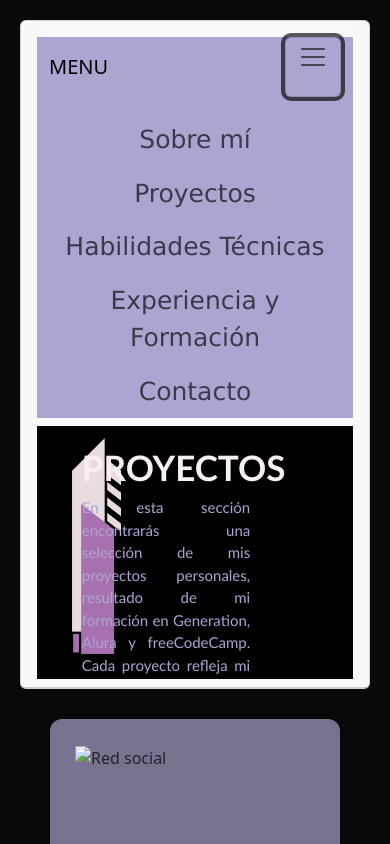
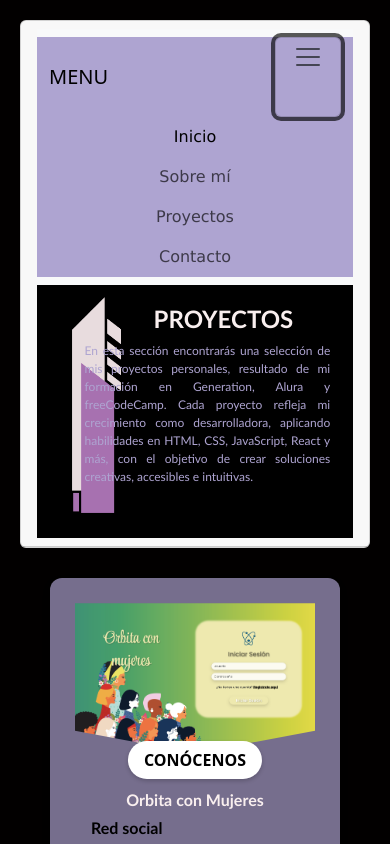
Before and after one commit to Jesska1996/JESKAPORTAFOLIO, a plain HTML site: page PROYEC/proyecto.html in a window 390 px wide. Both pictures are taken after a click on the button "Toggle navigation". Shown: the top 844 px of the page. Drawn offline with nearby package versions, Linux system fonts and the light colour scheme.

Commit message:
Corrige cambios en estilos y agrega nuevas imágenes

```diff
--- a/INI/index.css
+++ b/INI/index.css
@@ -12,7 +12,6 @@
   border: none;
   box-shadow: none;
   outline: none;
-  border-radius: 10%;
 }
 
 .navbar-nav{
@@ -22,7 +21,7 @@
 }
 
 .navbarNavAltMarkup {
-  background-color: rgb(5, 5, 5);
+  background-color: rgb(5, 0, 0);
   border: none;
   box-shadow: none;
   outline: none;
@@ -33,9 +32,7 @@
   font-family:Impact, Haettenschweiler, 'Arial Narrow Bold', sans-serif;
   font-size: 65px;
   text-align: center;
-
   font-weight: bold;
-
   color: rgb(249, 239, 239);
 }
 
@@ -47,7 +44,8 @@
   height: 30vh;
   width: 100%;
   box-sizing: border-box;
-  border-radius: 10%;
+  border-radius: 5%;
+
 }
 
 .contenedor-titulo {
@@ -66,12 +64,13 @@
   color: black;
   padding: 20px;
   max-width: 80%;
+  margin-left: 9%;
   text-align: justify;
 }
 
 /* PORTAFOLIO E IMAGEN*/
 body {
-  background-color: rgb(9, 9, 9);
+  background-color: rgb(0, 0, 0);
   padding: 20px;
 }
 
@@ -112,6 +111,7 @@ textPath {
   margin-top: 4%;
   box-sizing: border-box;
   flex: 1;
+  border-radius: 10%;
 }
 
 footer {
@@ -128,12 +128,12 @@ footer {
 /* RESPONSIVO*/
 @media (max-width: 768px) { /* Móviles */
   .card-title-header {
-      font-size: 20px;
+      font-size: 30px;
   }
 
   .navbar-nav {
       font-size: 16px;
-      flex-direction: column; /* Menu vertical */
+      flex-direction: column;
   }
 
   .imagen img {
@@ -141,25 +141,14 @@ footer {
   }
 
   .col-4 {
-      margin-top: 20px; /* Espacio entre columnas */
+      margin-top: 20px; /
   }
 
   textPath {
-      font-size: 24px;
+      font-size: 60px;
   }
 }
-@media (max-width: 768px) {
 
-  /* ... otros estilos para móviles ... */
-
-  .descpripcion-pagina {
-      font-size: 16px; /* Tamaño aumentado */
-  }
-
-  textPath {
-      font-size: 30px; /* Tamaño aumentado */
-  }
-}
 // Required Bootstrap imports
 @import "../node_modules/bootstrap/scss/variables";
 @import "../node_modules/bootstrap/scss/variables-dark";
--- a/MI/mi.css
+++ b/MI/mi.css
@@ -1,6 +1,6 @@
 /* NAV */
 .menu {
-    padding: 10px;
+    padding: 20px;
     background-color: rgb(174, 164, 209);
     border: none;
     box-shadow: none;
@@ -22,7 +22,7 @@
 }
 
 .navbarNavAltMarkup {
-    background-color: rgb(5, 5, 5);
+    background-color: rgb(5, 0, 0);
     border: none;
     box-shadow: none;
     outline: none;
@@ -30,27 +30,27 @@
 
 /* DESCRIPCION PROYECTO*/
 .card-title-header {
-    font-family: 'Trebuchet MS', 'Lucida Sans Unicode', 'Lucida Grande', 'Lucida Sans', Arial, sans-serif;
-    font-size: 60px;
+    font-family:Impact, Haettenschweiler, 'Arial Narrow Bold', sans-serif;
+    font-size: 65px;
+    text-align: center;
     font-weight: bold;
-    text-align: center;
-    align-content: center;
     color: rgb(249, 239, 239);
-    margin-bottom: 10px;
-    margin-left: 220px;
+    margin-left: 10%;
 }
+
 .card-pres {
-    background-image: url("./SRC/fondo.png");
+    background-image: url("./src/fondo.png");
     background-size: cover;
     background-repeat: no-repeat;
-    height: 25vh;
+    height: 30vh;
     padding: 20px;
-    display: flex;
-    flex-direction: column;
-    justify-content: flex-start;
-    align-items: flex-start;
+    width: 100%;
+    box-sizing: border-box;
+    border-radius: 5%;
 }
+
 .contenedor-titulo {
+    position: relative;
     display: flex;
     justify-content: center;
     align-items: center;
@@ -61,16 +61,18 @@
 
 .descpripcion-pagina {
     font-family: 'Trebuchet MS', 'Lucida Sans Unicode', 'Lucida Grande', 'Lucida Sans', Arial, sans-serif;
-    font-size: 25px;
+    font-size: 16px;
     text-align: justify;
     color:  rgb(174, 164, 209);
-    margin-left: 9%;
-    margin-right: 29%;
+    margin-left: 6%;
+    max-width: 100%;
+    padding: 20px;
+    margin-right: 19%;
     }
 
 /* HOLA/FOTO/EDAD  */
 body {
-    background-color: rgb(9, 9, 9);
+    background-color: rgb(4, 0, 0);
     padding: 20px;
 }
 
@@ -103,8 +105,8 @@
 }
 
 .a1 {
-    font-family: "Segoe UI', Tahoma, Geneva, Verdana, sans-serif";
-    font-size: 25px;
+    font-family: 'Trebuchet MS', 'Lucida Sans Unicode', 'Lucida Grande', 'Lucida Sans', Arial, sans-serif;
+    font-size: 16px;
     color:  rgb(249, 239, 239);
     text-align: justify;
     padding: 20px;
@@ -113,15 +115,15 @@
 /* MI INTERES ACADEMICO/DETALLE  */
 
 .b1 {
-    font-family: "Segoe UI', Tahoma, Geneva, Verdana, sans-serif";
-    font-size: 25px;
+    font-family: 'Trebuchet MS', 'Lucida Sans Unicode', 'Lucida Grande', 'Lucida Sans', Arial, sans-serif;
+    font-size: 16px;
     color:   rgb(249, 239, 239);
     text-align: justify;
     padding: 25px;
 }
 .b2 {
-    font-family: "Segoe UI', Tahoma, Geneva, Verdana, sans-serif";
-    font-size: 25px;
+    font-family: 'Trebuchet MS', 'Lucida Sans Unicode', 'Lucida Grande', 'Lucida Sans', Arial, sans-serif;
+    font-size: 16px;
     color: rgb(249, 239, 239);
     text-align: justify;
     padding: 25px;
@@ -140,44 +142,45 @@
 /* MI INTERES ACADEMICO/DETALLE  */
 
 .favorite {
-    font-family: 'Trebuchet MS', 'Lucida Sans Unicode', 'Lucida Grande', 'Lucida Sans', Arial, sans-serif;
+    font-family: Impact, Haettenschweiler, 'Arial Narrow Bold', sans-serif;
     font-size: 60px;
     font-weight: bold;
     text-align: center;
     align-content: center;
     color: rgb(249, 239, 239);
     margin-bottom: 10px;
-    margin-left: 220px;
 }
 
 
 .table .caption-top {
-    background-color: black;
+    background-color: rgb(0, 0, 0);
     color: rgb(174, 164, 209);;
     width: 100%; /* Ocupa todo el ancho disponible */
     border-collapse: collapse; /* Combina bordes para una apariencia más limpia */
-
 }
 
 .table img {
     width: 100px; /* Ajusta el tamaño de las imágenes según lo que necesites */
     height: auto;
+    border-radius: 5%;
 }
 
 .table th, .table td {
-    padding: 10px; /* Espaciado interno */
-    text-align: left; /* Alineación de texto */
+    padding: 10px;
+    text-align: left;
     border: none;
-    font-family: "Segoe UI', Tahoma, Geneva, Verdana, sans-serif";
-    font-size: 25px;
+    font-family: 'Trebuchet MS', 'Lucida Sans Unicode', 'Lucida Grande', 'Lucida Sans', Arial, sans-serif;
+    font-size: 16x;
     color: rgb(3, 3, 3);
     text-align: justify;
 }
+
 .table caption {
     font-family: 'Trebuchet MS', 'Lucida Sans Unicode', 'Lucida Grande', 'Lucida Sans', Arial, sans-serif;
     font-size: 20px;
     color:  rgb(0, 0, 0);
 }
+
 .table th {
     font-family: 'Trebuchet MS', 'Lucida Sans Unicode', 'Lucida Grande', 'Lucida Sans', Arial, sans-serif;
     font-size: 20px;
@@ -199,6 +202,53 @@
     justify-content: center;
     filter: opacity(0.9);
 }
+
+/*RESPONSIVO*/
+@media (max-width: 768px) {
+    .card-title-header {
+        font-size: 30px;
+    }
+
+    .descpripcion-pagina {
+        margin-right: 1%;
+        font-size: 13px;
+    }
+    .saludo-1,
+    .saludo-2 {
+        font-size: 24px;
+    }
+
+    .navbar-nav {
+        font-size: 16px;
+        flex-direction: column;
+    }
+
+    .imagen img {
+        margin: 10px auto;
+    }
+
+    .col-4 {
+        margin-top: 20px;
+    }
+
+    textPath {
+        font-size: 60px;
+    }
+}
+/* responsivo */
+
+
+@media (max-width: 576px) {
+    .descpripcion-pagina,
+    .saludo-1,
+    .saludo-2 {
+        font-size: 12px; /* Tamaño de fuente aún más pequeño */
+    }
+    .card-title-header {
+        font-size: 24px;
+    }
+}
+
     // Required Bootstrap imports
     @import "../node_modules/bootstrap/scss/variables";
     @import "../node_modules/bootstrap/scss/variables-dark";
--- a/PROYEC/proyecto.css
+++ b/PROYEC/proyecto.css
@@ -1,6 +1,6 @@
 /* NAV */
 .menu {
-  padding: 10px;
+  padding: 20px;
   background-color: rgb(174, 164, 209);
   border: none;
   box-shadow: none;
@@ -36,7 +36,7 @@
   text-align: center;
   align-content: center;
   color: rgb(249, 239, 239);
-    margin-left: 9%;
+  margin-left: 35%;
 }
 .card-pres {
   background-image: url("./scr/fondo.png");
@@ -64,16 +64,16 @@
 
 .descpripcion-pagina {
   font-family: 'Trebuchet MS', 'Lucida Sans Unicode', 'Lucida Grande', 'Lucida Sans', Arial, sans-serif;
-    font-size: 15px;
+  font-size: 16px;
   text-align: justify;
   color:  rgb(174, 164, 209);
-    margin-left: 9%;
+  margin-left: 10%;
   margin-right: 30%;
-    max-width: 85%;
+  max-width: 90%;
 }
 
 body {
-    background-color: rgb(9, 9, 9);
+  background-color: rgb(2, 0, 0);
   padding: 20px;
 }
 
@@ -138,7 +138,6 @@
 .content ul {
   list-style: none;
   padding: 0;
-
 }
 
 .content ul li {
@@ -147,7 +146,7 @@
 }
 
 p.card-text {
-    font-size: 14px;
+  font-size: 16px;
     margin-top: 8px;
 }
 .button-container {
@@ -170,18 +169,7 @@
 .button:hover {
   background-color: #d1a6ff;
 }
-    @media (max-width: 768px) {
-        .card2 {
-          width: calc(50% - 20px); /* Dos tarjetas por fila en pantallas más pequeñas */
-        }
-      }
-
-      @media (max-width: 480px) {
-        .card2 {
-          width: 100%; /* Una tarjeta por fila en pantallas muy pequeñas */
-        }
-      }
-      footer {
+.footer {
   height: 100px;
   background-image: url("./SRC/footer.png");
   background-size: cover;
@@ -191,6 +179,49 @@
   justify-content: center;
   filter: opacity(0.9);
 }
+/*RESPONSIVO*/
+@media (max-width: 768px) {
+  .card-title-header {
+      font-size: 30px;
+  }
+
+  .descpripcion-pagina {
+      margin-right: 1%;
+      font-size: 13px;
+  }
+
+  .navbar-nav {
+      font-size: 16px;
+      flex-direction: column;
+  }
+
+  .imagen img {
+      margin: 10px auto;
+  }
+
+  .col-4 {
+      margin-top: 20px;
+  }
+
+  textPath {
+      font-size: 60px;
+  }
+}
+/* responsivo */
+
+
+@media (max-width: 576px) {
+  .descpripcion-pagina,
+  .saludo-1,
+  .saludo-2 {
+      font-size: 12px; /* Tamaño de fuente aún más pequeño */
+  }
+  .card-title-header {
+      font-size: 24px;
+  }
+}
+
+  }
         // Required Bootstrap imports
         @import "../node_modules/bootstrap/scss/variables";
         @import "../node_modules/bootstrap/scss/variables-dark";
--- a/PROYEC/proyecto.html
+++ b/PROYEC/proyecto.html
@@ -11,7 +11,7 @@
 <!-- ***********************HEADER************************* -->
 
 <header>
-<div class="card text-center">
+<div id="proyectos" class="card text-center">
     <div class="card-header">
         <nav class="navbar navbar-expand-lg bg-body-tertiary">
             <div class="container-fluid">
@@ -22,13 +22,11 @@
             </button>
             <div class="collapse navbar-collapse"  id="navbarNavAltMarkup">
                 <div class="navbar-nav">
-                  <a class="nav-link active" aria-current="page" href="#Array"></a>
-                  <a class="nav-link" href="#sobre-mi" target="_blank">Sobre mí</a>
-                  <a class="nav-link" href="#proyectos" target="_blank">Proyectos</a>
-                  <a class="nav-link" href="#habilidades" target="_blank">Habilidades Técnicas</a>
-                  <a class="nav-link" href="#experiencia" target="_blank">Experiencia y Formación</a>
-                  <a class="nav-link" href="#contacto" target="_blank">Contacto</a>
-                    </div>
+                  <a class="nav-link active" aria-current="page" href="/">Inicio</a>
+                    <a class="nav-link" href="/sobre-mi">Sobre mí</a>
+                    <a class="nav-link" href="/proyectos">Proyectos</a>
+                    <a class="nav-link" href="/contacto">Contacto</a>
+                  </div>
                 </div>
             </div>
         </nav>
@@ -49,7 +47,7 @@
 
  <div class="card2">
   <div class="imgBx">
-    <img src="./SRC/ORBITA.png" alt="Red social">
+    <img src="./scr/ORBITA.png" alt="Red social">
   </div>
   <div class="content">
     <div class="button-container">
@@ -99,4 +97,5 @@
 </body>
 <footer></footer>
 
-<script src="js/bootstrap.bundle.min.js"></script>
+<script src="https://cdn.jsdelivr.net/npm/bootstrap@5.3.0/dist/js/bootstrap.bundle.min.js"></script>
+</html>
```
Also changed, not shown: INI/index.html (+11 -10 lines), MI/mi.html (+13 -17 lines), MI/src/AP.jpeg (added), MI/src/KINI.jpeg (added), MI/src/MAG.jpeg (added), MI/src/yo.png (added), 2 other files. Lines whose indentation alone changed are shown as unchanged.
